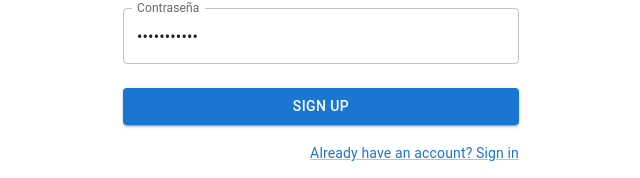
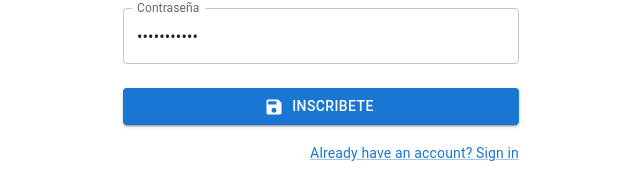
Before and after one commit to ajzpiv97/quiniela-zubillaga-app, a React (Create React App) app: page / in a window 1280 px wide. Shown: the part 381-559 px from the top of the page, without its empty margins (319-959 px from the left). Built offline with nearby package versions, Linux system fonts and the light colour scheme.

Commit message:
Added color to loading button

```diff
--- a/src/views/SignUp.tsx
+++ b/src/views/SignUp.tsx
@@ -2,6 +2,7 @@ import * as React from "react";
 import Avatar from "@mui/material/Avatar";
 import LoadingButton from "@mui/lab/LoadingButton";
 import CssBaseline from "@mui/material/CssBaseline";
+import SaveIcon from "@mui/icons-material/Save";
 import TextField from "@mui/material/TextField";
 import Link from "@mui/material/Link";
 import Grid from "@mui/material/Grid";
@@ -13,6 +14,8 @@ import { createTheme, ThemeProvider } from "@mui/material/styles";
 import { Link as LinkRouter, useNavigate } from "react-router-dom";
 import { useFormik } from "formik";
 import * as Yup from "yup";
+import { OverridableStringUnion } from "@mui/types";
+import { ButtonPropsColorOverrides } from "@mui/material";
 
 function Copyright(props: any) {
   return (
@@ -34,7 +37,31 @@ function Copyright(props: any) {
 
 const theme = createTheme();
 
+const submitButtonHelper = (buttonStatus: string) => {
+  if (buttonStatus === "success") {
+    return "Usuario Creado!";
+  } else if (buttonStatus === "error") {
+    return "Error!";
+  } else {
+    return "Inscribete";
+  }
+};
+
 const SignUp = () => {
+  const [loading, setLoading] = React.useState(false);
+  const [buttonColorStatus, setButtonColorStatus] =
+    React.useState<
+      OverridableStringUnion<
+        | "inherit"
+        | "primary"
+        | "secondary"
+        | "success"
+        | "error"
+        | "info"
+        | "warning",
+        ButtonPropsColorOverrides
+      >
+    >("primary");
   const navigate = useNavigate();
   const formik = useFormik({
     initialValues: {
@@ -51,6 +78,7 @@ const SignUp = () => {
     }),
 
     onSubmit: () => {
+      setLoading(formik.isSubmitting);
       fetch("https://quiniela-zubillaga-api.herokuapp.com/api/auth/register", {
         method: "POST",
         headers: {
@@ -65,13 +93,27 @@ const SignUp = () => {
           lastName: formik.values.lastName,
         }),
       })
-        .then((response) => response.json())
+        .then((response) => {
+          setLoading(false);
+          return response.json();
+        })
         .then((response) => {
           if (response.code === 400) {
-            window.alert(response["description"]);
+            setLoading(false);
+            setButtonColorStatus("error");
+            throw new Error(response["description"]);
           } else {
-            return navigate("/login");
+            setButtonColorStatus("success");
+            setTimeout(() => {
+              return navigate("/login");
+            }, 1000);
           }
+        })
+        .catch((error) => {
+          window.alert(error);
+          setTimeout(() => {
+            setButtonColorStatus("primary");
+          }, 1000);
         });
     },
   });
@@ -165,9 +207,11 @@ const SignUp = () => {
               fullWidth
               variant="contained"
               sx={{ mt: 3, mb: 2 }}
-              loading={formik.isSubmitting}
+              loading={loading}
+              startIcon={<SaveIcon />}
+              color={buttonColorStatus}
             >
-              Sign Up
+              {submitButtonHelper(buttonColorStatus)}
             </LoadingButton>
             <Grid container justifyContent="flex-end">
               <Grid item>
```
